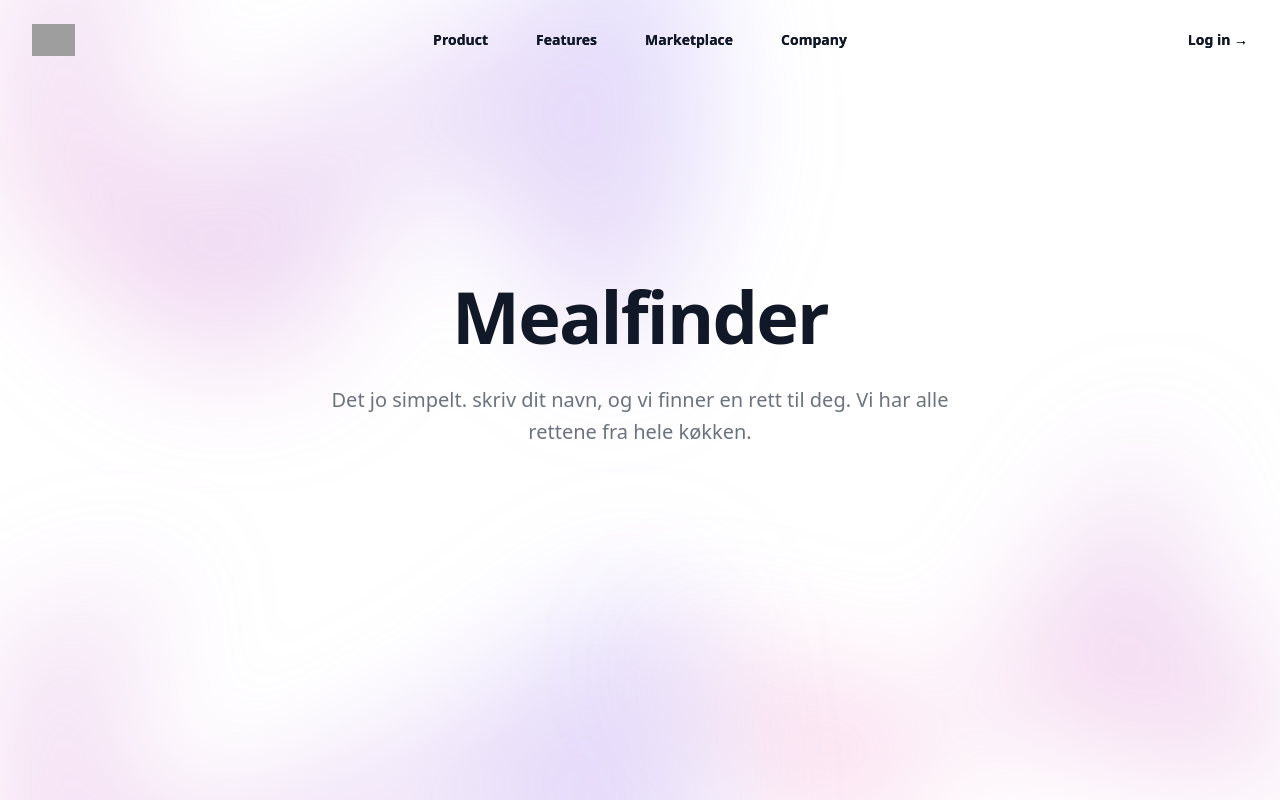
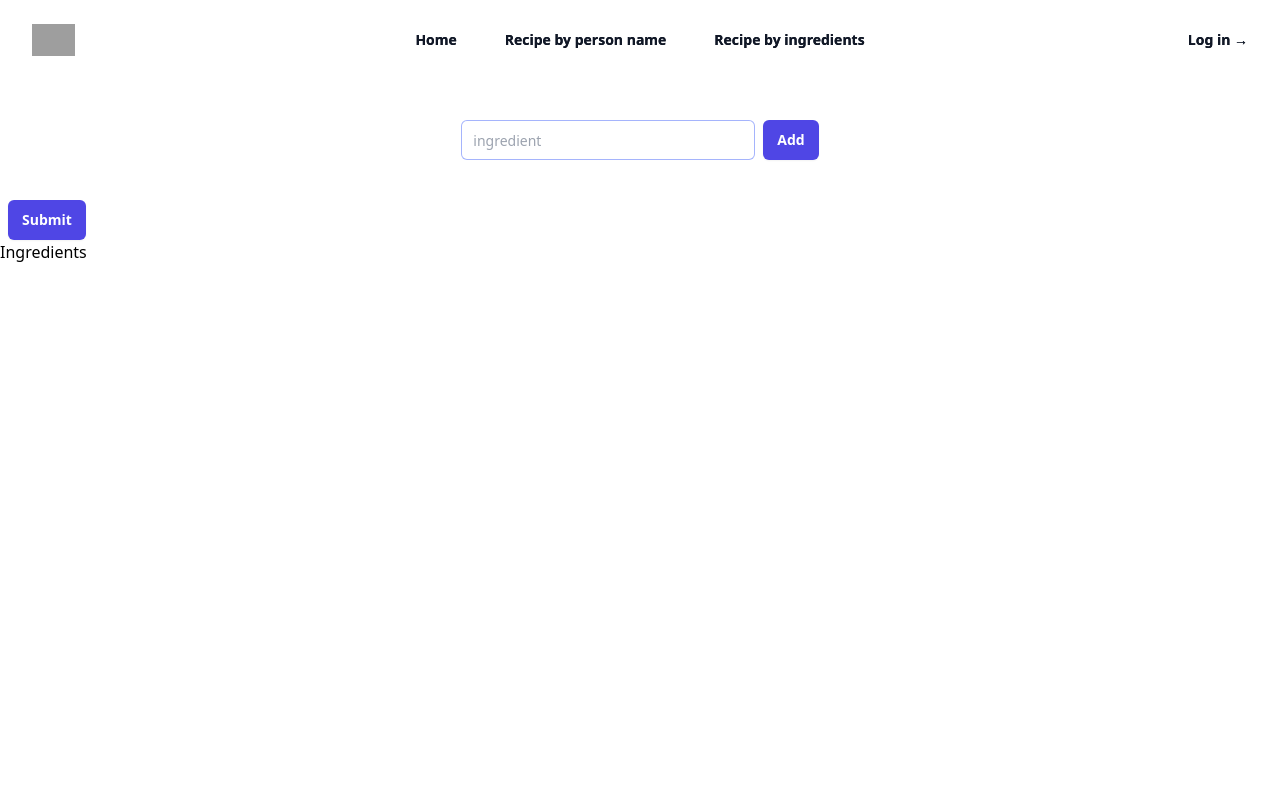
Before and after one commit to 3-Semester-Organisation/ChristoffersIde-Frontend, a React (Vite) app: page /recipe in a window 1280 px wide. Shown: the top 800 px of the page. Built offline with nearby package versions, Linux system fonts and the light colour scheme; grey boxes are pictures that could not be loaded.

Commit message:
extracted body from Header.jsx and modified nav elements

```diff
--- a/src/components/Header.jsx
+++ b/src/components/Header.jsx
@@ -1,14 +1,13 @@
 'use client'
 
-import { useState } from 'react'
-import { Dialog, DialogPanel } from '@headlessui/react'
-import { Bars3Icon, XMarkIcon } from '@heroicons/react/24/outline'
+import {useState} from 'react'
+import {Dialog, DialogPanel} from '@headlessui/react'
+import {Bars3Icon, XMarkIcon} from '@heroicons/react/24/outline'
 
 const navigation = [
-  { name: 'Product', href: '#' },
-  { name: 'Features', href: '#' },
-  { name: 'Marketplace', href: '#' },
-  { name: 'Company', href: '#' },
+    {name: 'Home', href: '/'},
+    {name: 'Recipe by person name', href: '/recipe-person-name'},
+    {name: 'Recipe by ingredients', href: '/recipe'}
 ]
 
 export default function Example() {
@@ -19,7 +18,7 @@ export default function Example() {
             <header className="absolute inset-x-0 top-0 z-50">
                 <nav aria-label="Global" className="flex items-center justify-between p-6 lg:px-8">
                     <div className="flex lg:flex-1">
-            <a href="#" className="-m-1.5 p-1.5">
+                        <a href="/" className="-m-1.5 p-1.5">
                             <span className="sr-only">Your Company</span>
                             <img
                                 alt=""
@@ -35,7 +34,7 @@ export default function Example() {
                             className="-m-2.5 inline-flex items-center justify-center rounded-md p-2.5 text-gray-700"
                         >
                             <span className="sr-only">Open main menu</span>
-              <Bars3Icon aria-hidden="true" className="h-6 w-6" />
+                            <Bars3Icon aria-hidden="true" className="h-6 w-6"/>
                         </button>
                     </div>
                     <div className="hidden lg:flex lg:gap-x-12">
@@ -52,8 +51,9 @@ export default function Example() {
                     </div>
                 </nav>
                 <Dialog open={mobileMenuOpen} onClose={setMobileMenuOpen} className="lg:hidden">
-          <div className="fixed inset-0 z-50" />
-          <DialogPanel className="fixed inset-y-0 right-0 z-50 w-full overflow-y-auto bg-white px-6 py-6 sm:max-w-sm sm:ring-1 sm:ring-gray-900/10">
+                    <div className="fixed inset-0 z-50"/>
+                    <DialogPanel
+                        className="fixed inset-y-0 right-0 z-50 w-full overflow-y-auto bg-white px-6 py-6 sm:max-w-sm sm:ring-1 sm:ring-gray-900/10">
                         <div className="flex items-center justify-between">
                             <a href="#" className="-m-1.5 p-1.5">
                                 <span className="sr-only">Your Company</span>
@@ -69,7 +69,7 @@ export default function Example() {
                                 className="-m-2.5 rounded-md p-2.5 text-gray-700"
                             >
                                 <span className="sr-only">Close menu</span>
-                <XMarkIcon aria-hidden="true" className="h-6 w-6" />
+                                <XMarkIcon aria-hidden="true" className="h-6 w-6"/>
                             </button>
                         </div>
                         <div className="mt-6 flow-root">
@@ -100,40 +100,7 @@ export default function Example() {
             </header>
 
             <div className="relative isolate px-6 pt-14 lg:px-8">
-        <div
-          aria-hidden="true"
-          className="absolute inset-x-0 -top-40 -z-10 transform-gpu overflow-hidden blur-3xl sm:-top-80"
-        >
-          <div
-            style={{
-              clipPath:
-                'polygon(74.1% 44.1%, 100% 61.6%, 97.5% 26.9%, 85.5% 0.1%, 80.7% 2%, 72.5% 32.5%, 60.2% 62.4%, 52.4% 68.1%, 47.5% 58.3%, 45.2% 34.5%, 27.5% 76.7%, 0.1% 64.9%, 17.9% 100%, 27.6% 76.8%, 76.1% 97.7%, 74.1% 44.1%)',
-            }}
-            className="relative left-[calc(50%-11rem)] aspect-[1155/678] w-[36.125rem] -translate-x-1/2 rotate-[30deg] bg-gradient-to-tr from-[#ff80b5] to-[#9089fc] opacity-30 sm:left-[calc(50%-30rem)] sm:w-[72.1875rem]"
-          />
-        </div>
-        <div className="mx-auto max-w-2xl py-32 sm:py-48 lg:py-56">
-          <div className="text-center">
-            <h1 className="text-balance text-5xl font-semibold tracking-tight text-gray-900 sm:text-7xl">
-              Mealfinder
-            </h1>
-            <p className="mt-8 text-pretty text-lg font-medium text-gray-500 sm:text-xl/8">
-              Det jo simpelt. skriv dit navn, og vi finner en rett til deg. Vi har alle rettene fra hele køkken.
-            </p>
-          </div>
-        </div>
-        <div
-          aria-hidden="true"
-          className="absolute inset-x-0 top-[calc(100%-13rem)] -z-10 transform-gpu overflow-hidden blur-3xl sm:top-[calc(100%-30rem)]"
-        >
-          <div
-            style={{
-              clipPath:
-                'polygon(74.1% 44.1%, 100% 61.6%, 97.5% 26.9%, 85.5% 0.1%, 80.7% 2%, 72.5% 32.5%, 60.2% 62.4%, 52.4% 68.1%, 47.5% 58.3%, 45.2% 34.5%, 27.5% 76.7%, 0.1% 64.9%, 17.9% 100%, 27.6% 76.8%, 76.1% 97.7%, 74.1% 44.1%)',
-            }}
-            className="relative left-[calc(50%+3rem)] aspect-[1155/678] w-[36.125rem] -translate-x-1/2 bg-gradient-to-tr from-[#ff80b5] to-[#9089fc] opacity-30 sm:left-[calc(50%+36rem)] sm:w-[72.1875rem]"
-          />
-        </div>
+
             </div>
         </div>
     )
```
Lines whose indentation alone changed are shown as unchanged.
